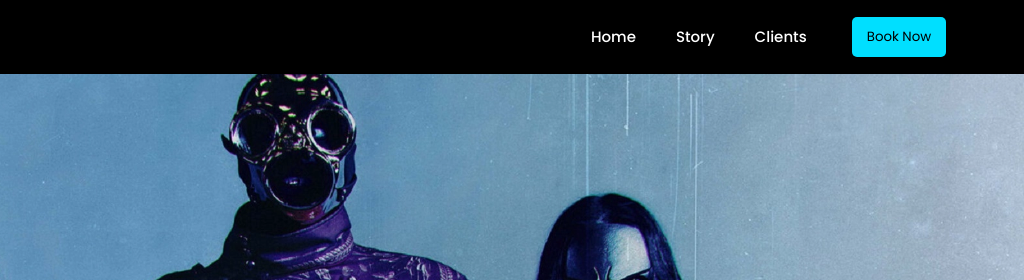
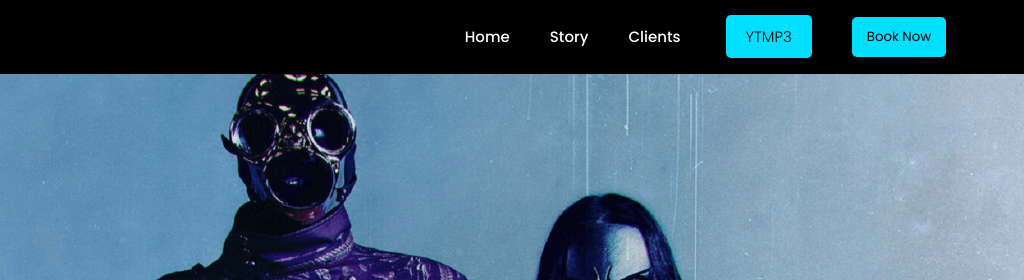
Before and after one commit to unrealisticfaces/portfolio, a plain HTML site: page index.html in a window 1280 px wide. Shown: the top 280 px of the page, 256-1280 px from the left. Drawn offline with nearby package versions, Linux system fonts and the light colour scheme.

Commit message:
Add files via upload
ambot sa imo

```diff
--- a/index.html
+++ b/index.html
@@ -26,6 +26,7 @@
             <li><a href="#home">Home</a></li>
             <li><a href="#story">Story</a></li>
             <li><a href="#characters">Clients</a></li>
+            <li><button id="yt-btn"><a href="https://unrealisticfaces.github.io/reactmp3/">YTMP3</a></button></li>
             <li><button id="book-now-btn">Book Now</button></li>
          </ul>
     </header>
--- a/style.css
+++ b/style.css
@@ -652,6 +652,21 @@ header.shadow{
     margin-left: 10px;
 
 }
+#yt-btn{
+    background-color: #00dfff;
+    color: black !important;
+    padding: 10px 15px;
+    border: none;
+    border-radius: 5px;
+    cursor: pointer;
+    margin-left: 10px;
+}
+#yt-btn a {
+    color: black;
+    text-decoration: none;
+    font-family: 'Poppins';
+    font-weight: 300;
+}
 .modal {
     display: none;
     position: fixed;
```
